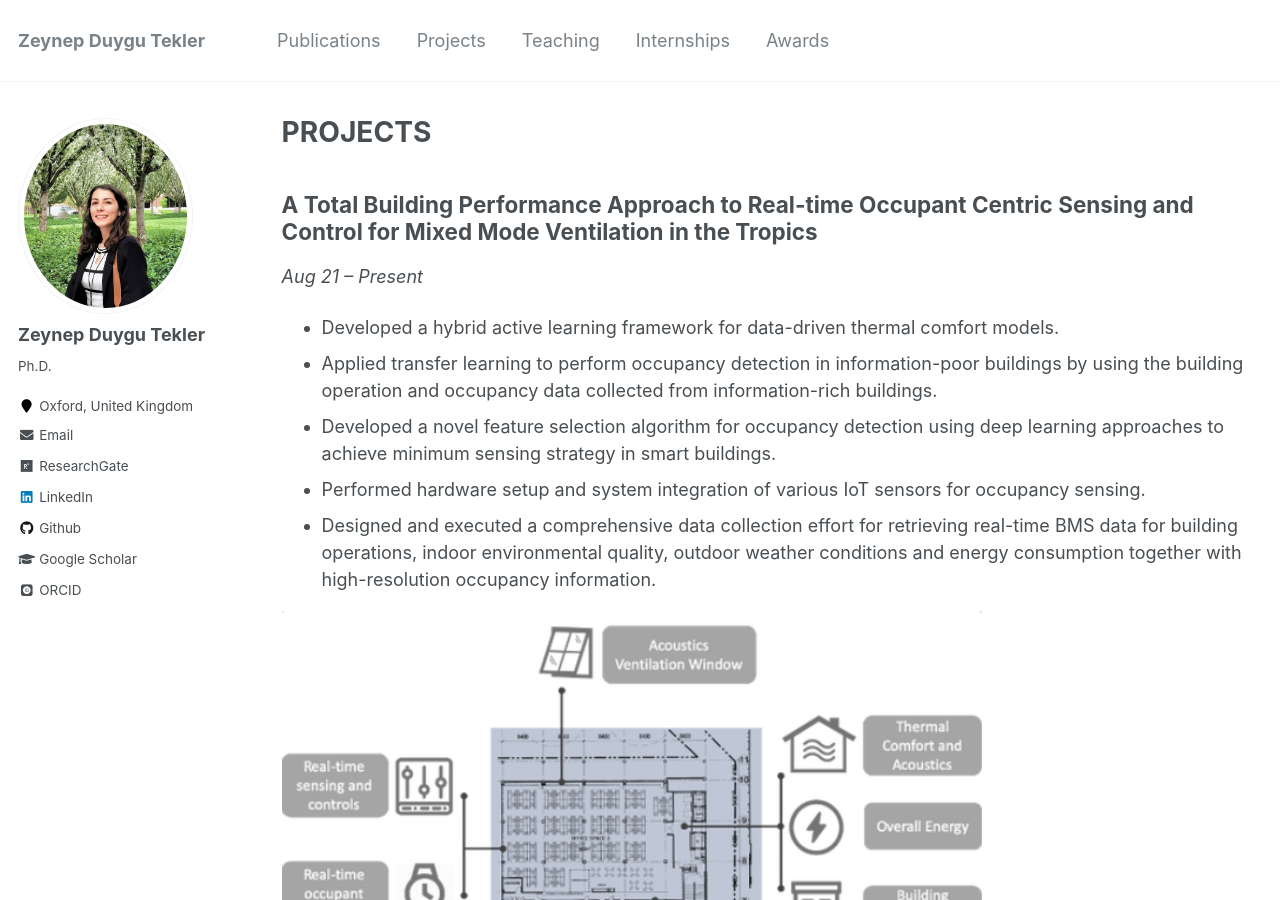
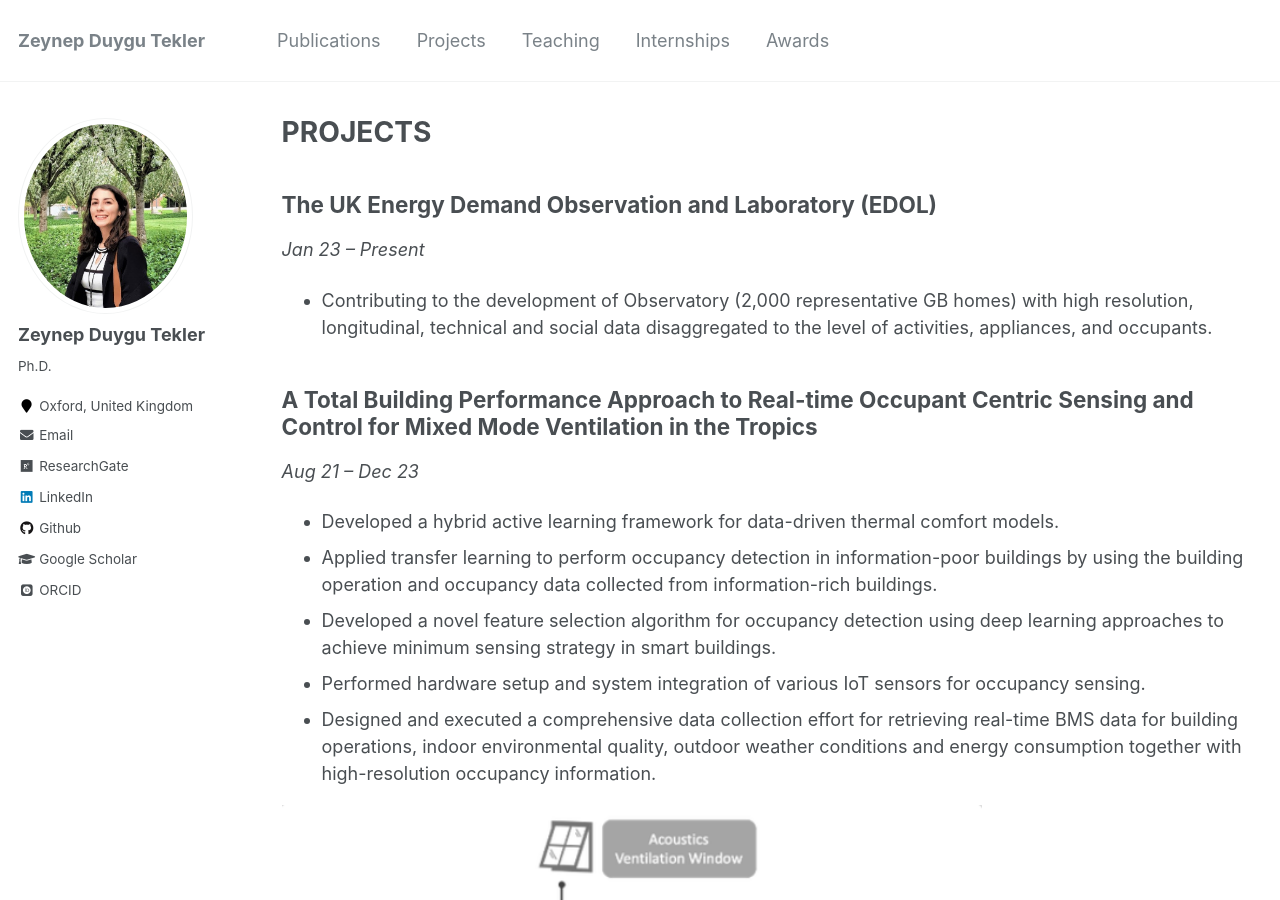
Before and after one commit to zeynepduygutekler/zeynepduygutekler.github.io, a Jekyll site: the page built from _pages/projects.md, in a window 1280 px wide and 900 px high. Built offline with Jekyll 4.4.1, drawn with Linux system fonts in a browser that asks for light colours; emoji names are drawn with the system emoji font; some web fonts are replaced.

Commit message:
projects updated

```diff
--- a/_pages/projects.md
+++ b/_pages/projects.md
@@ -4,9 +4,12 @@ title: "PROJECTS"
 permalink: /projects/
 author_profile: true
 ---
+## The UK Energy Demand Observation and Laboratory (EDOL)
+*Jan 23 – Present*
+* Contributing to the development of Observatory (2,000 representative GB homes) with high resolution, longitudinal, technical and social data disaggregated to the level of activities, appliances, and occupants.
 
 ## A Total Building Performance Approach to Real-time Occupant Centric Sensing and Control for Mixed Mode Ventilation in the Tropics
-*Aug 21 – Present*
+*Aug 21 – Dec 23*
 * Developed a hybrid active learning framework for data-driven thermal comfort models.
 * Applied transfer learning to perform occupancy detection in information-poor buildings by using
 the building operation and occupancy data collected from information-rich buildings.
```
